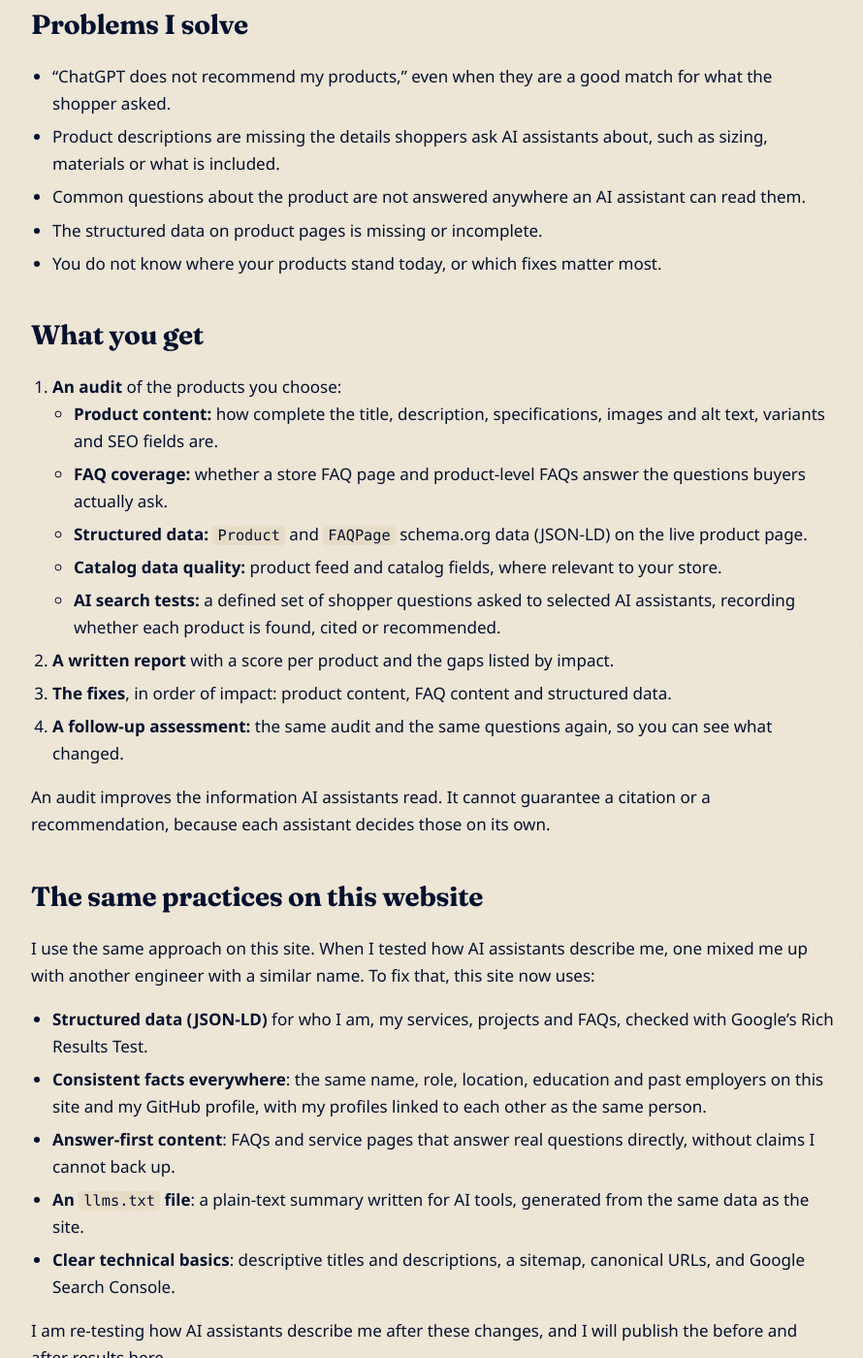
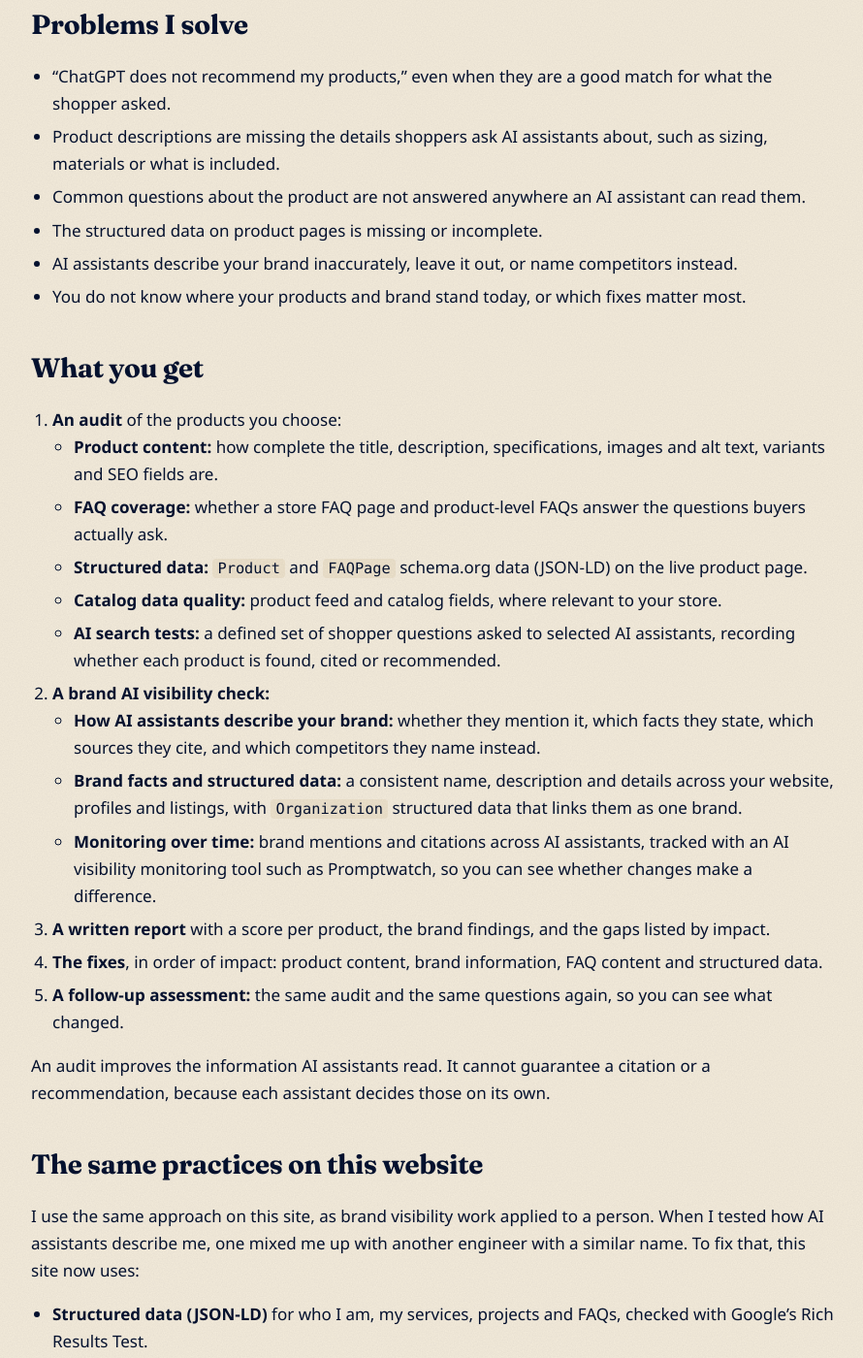
Before and after one commit to mjesar/mjesar.github.io, a Jekyll site: the page built from services/ai-discoverability/index.md, in a window 1280 px wide and 1400 px high, scrolled down 630 px. Shown: the whole window at 97% size, without its empty margins (194-1084 px from the left). Built offline with Jekyll 4.4.1, drawn with Linux system fonts in a browser that asks for light colours; some of the changed text lies outside the part shown.

Commit message:
add brand ai visibility and monitoring to the ai search visibility service

```diff
--- a/index.html
+++ b/index.html
@@ -128,7 +128,7 @@ description: "Senior Ruby on Rails engineer specializing in AI integration: Rail
     <li><a href="/services/rails-development/">Full-stack Ruby on Rails development</a>: new apps and MVPs, and features and fixes in apps already in production.</li>
     <li><a href="/services/ai-in-rails/">AI engineering and integration</a>: agentic AI, workflow automation, MCP servers, RAG and agents that work with your real data.</li>
     <li><a href="/services/shopify-development/">Shopify, BigCommerce and e-commerce</a>: apps, checkout customization and data sync across stores and marketplaces.</li>
-    <li><a href="/services/ai-discoverability/">AI discoverability for online stores</a>: making products easy for AI shopping assistants to understand and recommend.</li>
+    <li><a href="/services/ai-discoverability/">AI discoverability for brands and online stores</a>: making products and brands easy for AI assistants to understand, describe correctly and recommend.</li>
   </ul>
   <p>Who I work with: product teams, agencies, founders and store owners.</p>
   <p><a class="more" href="/services/">Services, pricing and how I work</a></p>
--- a/services/ai-discoverability/index.md
+++ b/services/ai-discoverability/index.md
@@ -1,10 +1,10 @@
 ---
 layout: service
 slug: ai-discoverability
-title: "Shopify GEO & AEO Audits for AI Search"
-description: "Assess Shopify product content, FAQs, structured data and AI-search visibility. Get a practical GEO and AEO audit with prioritized improvements."
+title: "GEO & AEO Audits for Brands and Shopify Stores"
+description: "How AI assistants see your products and brand: product content, FAQs, structured data and brand mentions. A practical GEO and AEO audit with prioritized fixes."
 image: /assets/img/og/ai-discoverability.png
-promise: An audit of how AI shopping assistants see your products, then fixes to the product data, FAQ content and structured data they rely on.
+promise: An audit of how AI assistants see your products and your brand, then fixes to the product data, brand information, FAQ content and structured data they rely on.
 contact_ask: your store address and which products matter most
 faq:
   - q: "How long will it take for AI assistants to show my products?"
@@ -13,12 +13,14 @@ faq:
     a: "Not always. Many improvements can be made through the Shopify admin, product content, FAQs or structured data. Theme changes are needed when the issue comes from how your storefront renders content or exposes product information."
   - q: "Can you guarantee that AI assistants will recommend my products?"
     a: "No. AI recommendations depend on each platform's systems, the information available, the shopper's question and other factors outside a store owner's control. I can audit and improve your product information and test defined queries, but I cannot guarantee recommendations or rankings."
+  - q: "Can you check how AI assistants describe our brand, not just our products?"
+    a: "Yes. I test how assistants such as ChatGPT, Gemini and Perplexity describe your brand, which sources they rely on, and where they get facts wrong. Then I make your brand information consistent across your site and profiles, and track mentions and citations over time with an AI visibility monitoring tool such as Promptwatch. As with products, no one can guarantee what an AI assistant says, but missing or inconsistent information can be fixed."
   - q: "Are GEO and AEO the same as SEO?"
     a: "They overlap, but they are not the same. SEO helps pages appear in search results. Generative Engine Optimization (GEO) and Answer Engine Optimization (AEO) make information easier for AI-powered search and answer systems to discover, understand and use. None of these approaches guarantees a particular result."
 ---
 ## Who it is for
 
-E-commerce brands and store owners (merchants), often the marketing team, who want their products to come up when shoppers ask AI assistants what to buy. Most of this work is on Shopify; the same checks apply to other stores.
+E-commerce brands and store owners (merchants), often the marketing team, who want their products to come up when shoppers ask AI assistants what to buy, and want those assistants to describe their brand correctly. Most of this work is on Shopify; the same checks apply to other stores.
 
 ## Problems I solve
 
@@ -26,7 +28,8 @@ E-commerce brands and store owners (merchants), often the marketing team, who wa
 - Product descriptions are missing the details shoppers ask AI assistants about, such as sizing, materials or what is included.
 - Common questions about the product are not answered anywhere an AI assistant can read them.
 - The structured data on product pages is missing or incomplete.
-- You do not know where your products stand today, or which fixes matter most.
+- AI assistants describe your brand inaccurately, leave it out, or name competitors instead.
+- You do not know where your products and brand stand today, or which fixes matter most.
 
 ## What you get
 
@@ -36,15 +39,19 @@ E-commerce brands and store owners (merchants), often the marketing team, who wa
    - **Structured data:** `Product` and `FAQPage` schema.org data (JSON-LD) on the live product page.
    - **Catalog data quality:** product feed and catalog fields, where relevant to your store.
    - **AI search tests:** a defined set of shopper questions asked to selected AI assistants, recording whether each product is found, cited or recommended.
-2. **A written report** with a score per product and the gaps listed by impact.
-3. **The fixes**, in order of impact: product content, FAQ content and structured data.
-4. **A follow-up assessment:** the same audit and the same questions again, so you can see what changed.
+2. **A brand AI visibility check:**
+   - **How AI assistants describe your brand:** whether they mention it, which facts they state, which sources they cite, and which competitors they name instead.
+   - **Brand facts and structured data:** a consistent name, description and details across your website, profiles and listings, with `Organization` structured data that links them as one brand.
+   - **Monitoring over time:** brand mentions and citations across AI assistants, tracked with an AI visibility monitoring tool such as Promptwatch, so you can see whether changes make a difference.
+3. **A written report** with a score per product, the brand findings, and the gaps listed by impact.
+4. **The fixes**, in order of impact: product content, brand information, FAQ content and structured data.
+5. **A follow-up assessment:** the same audit and the same questions again, so you can see what changed.
 
 An audit improves the information AI assistants read. It cannot guarantee a citation or a recommendation, because each assistant decides those on its own.
 
 ## The same practices on this website
 
-I use the same approach on this site. When I tested how AI assistants describe me, one mixed me up with another engineer with a similar name. To fix that, this site now uses:
+I use the same approach on this site, as brand visibility work applied to a person. When I tested how AI assistants describe me, one mixed me up with another engineer with a similar name. To fix that, this site now uses:
 
 - **Structured data (JSON-LD)** for who I am, my services, projects and FAQs, checked with Google's Rich Results Test.
 - **Consistent facts everywhere**: the same name, role, location, education and past employers on this site and my GitHub profile, with my profiles linked to each other as the same person.
```
Also changed, not shown: _data/services.yml (+5 -5 lines).
